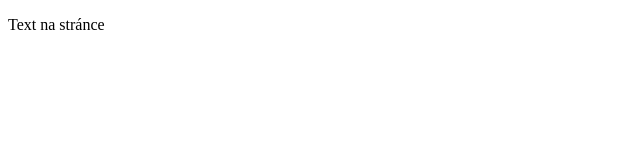
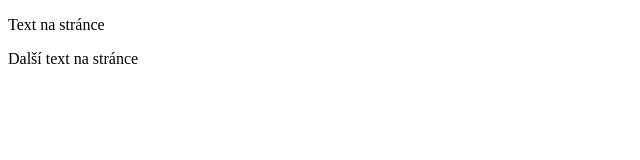
Before and after one commit to Pejtule/MujGit, a plain HTML site: page index.html in a window 1280 px wide. Shown: the whole page, without its empty margins (0-640 px from the left). Drawn offline with Linux system fonts and the light colour scheme.

Commit message:
Upraven soubor index.html
Přidání nového řádku do souboru

```diff
--- a/index.html
+++ b/index.html
@@ -5,5 +5,6 @@
 </head>
 <body>
     <p>Text na stránce</p>
+    <p>Další text na stránce</p>
 </body>
 </html>
```
